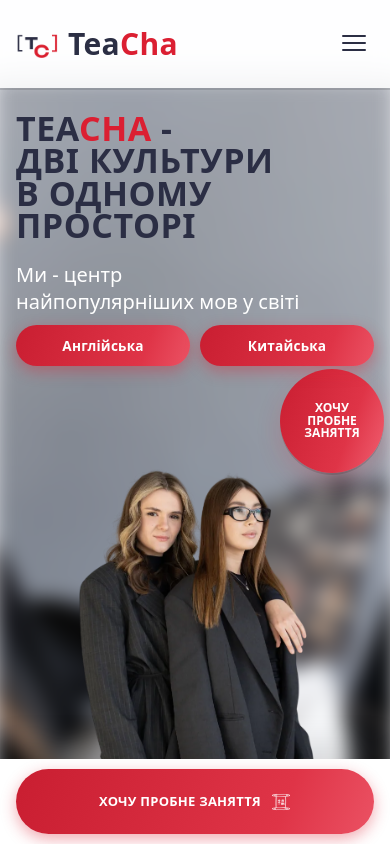
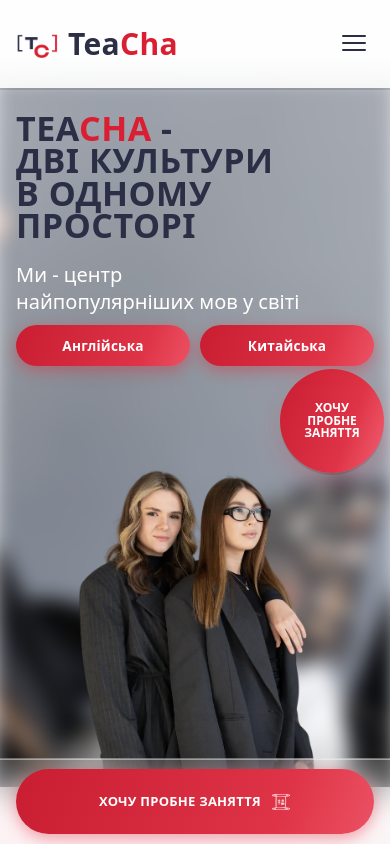
Before and after one commit to MachinaIlucha/TeaCha, an Astro site: page / in a window 390 px wide. Shown: the top 844 px of the page. Built offline with nearby package versions, Linux system fonts and the light colour scheme; Astro itself is replaced by a stand-in of ours.

Commit message:
style: make mobile lead dock glass background highly transparent

```diff
--- a/src/styles/components/forms/_lead-dock.scss
+++ b/src/styles/components/forms/_lead-dock.scss
@@ -15,6 +15,7 @@
 
   /* colors */
   --leadDock-bg: #fff;
+  --leadDock-bg-mobile: rgba(255, 255, 255, 0.14);
   --leadDock-ink: var(--red);
   --leadDock-line: rgba(36, 36, 36, 0.45);
   --leadDock-line-focus: rgba(36, 36, 36, 0.95);
@@ -47,8 +48,13 @@ body {
   bottom: 0;
   z-index: 9998;
 
-  background: var(--leadDock-bg);
-  box-shadow: var(--leadDock-shadow);
+  background: var(--leadDock-bg-mobile);
+  border-top: 1px solid rgba(255, 255, 255, 0.2);
+  backdrop-filter: blur(18px) saturate(155%);
+  -webkit-backdrop-filter: blur(18px) saturate(155%);
+  box-shadow:
+    inset 0 1px 0 rgba(255, 255, 255, 0.42),
+    var(--leadDock-shadow);
 
   opacity: 1;
   transform: translateY(0);
@@ -158,6 +164,9 @@ body {
     inset-inline: 0;
     height: var(--leadDock-h);
     background: var(--leadDock-bg);
+    border-top: 0;
+    backdrop-filter: none;
+    -webkit-backdrop-filter: none;
     box-shadow: var(--leadDock-shadow);
 
     &__inner {
```
